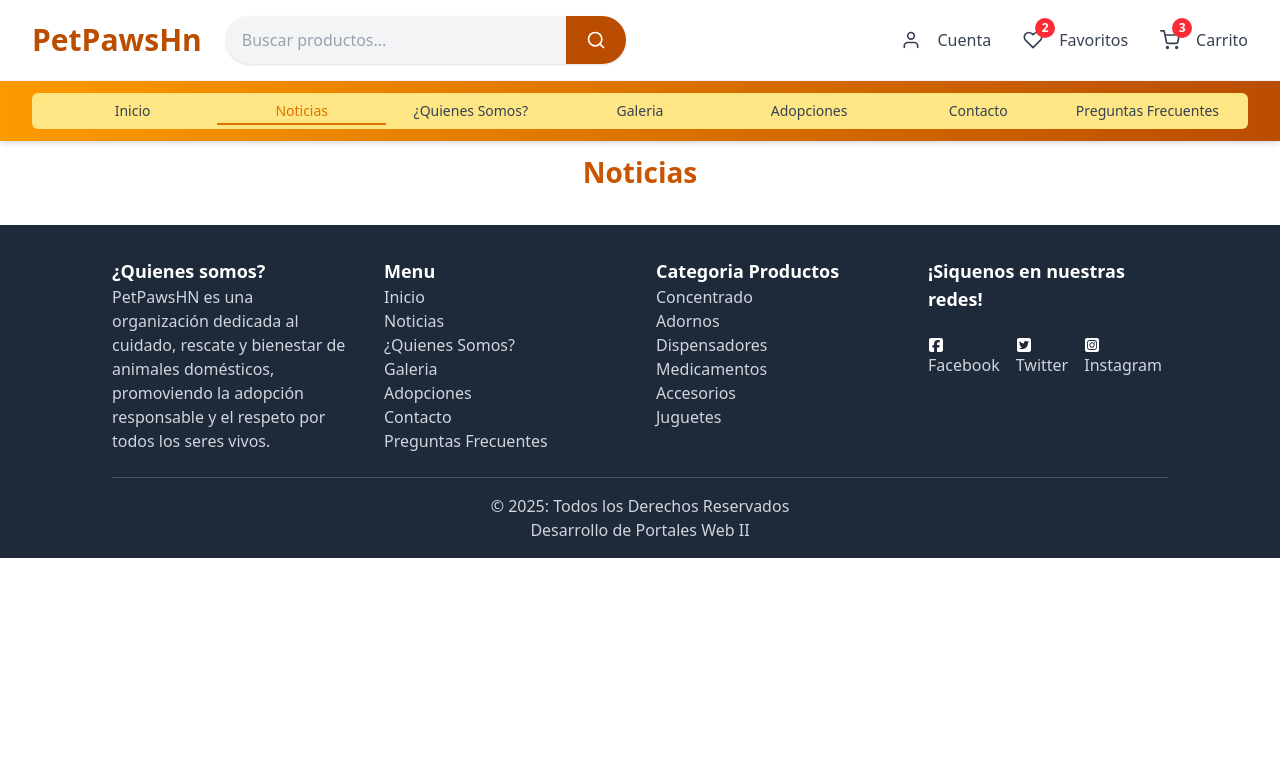
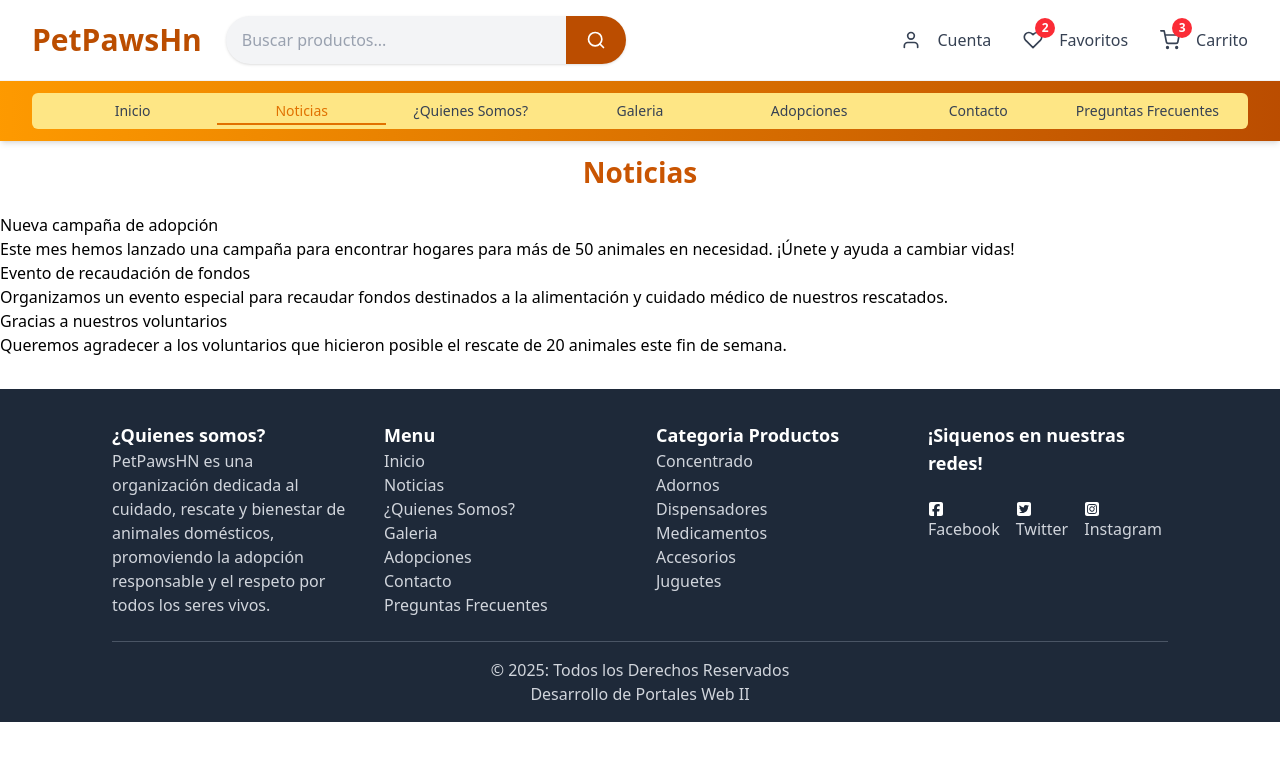
Before and after one commit to andrestdjhw/PetPawsReact, a React (Vite) app: page /noticias in a window 1280 px wide. Shown: the top 760 px of the page. Built offline with nearby package versions, Linux system fonts and the light colour scheme.

Commit message:
Update Noticias.jsx

```diff
--- a/src/pages/Noticias.jsx
+++ b/src/pages/Noticias.jsx
@@ -1,10 +1,37 @@
-import { useState } from "react"
+import { useState } from "react";
 import { useNavigate } from "react-router";
 
 export const Noticias = () => {
+    // Estado para almacenar las noticias
+    const [noticias, setNoticias] = useState([
+        {
+            id: 1,
+            titulo: "Nueva campaña de adopción",
+            contenido: "Este mes hemos lanzado una campaña para encontrar hogares para más de 50 animales en necesidad. ¡Únete y ayuda a cambiar vidas!",
+        },
+        {
+            id: 2,
+            titulo: "Evento de recaudación de fondos",
+            contenido: "Organizamos un evento especial para recaudar fondos destinados a la alimentación y cuidado médico de nuestros rescatados.",
+        },
+        {
+            id: 3,
+            titulo: "Gracias a nuestros voluntarios",
+            contenido: "Queremos agradecer a los voluntarios que hicieron posible el rescate de 20 animales este fin de semana.",
+        },
+    ]);
+
     return (
         <section className="container">
-        <h1 className="title">Noticias</h1>
+            <h1 className="title">Noticias</h1>
+            <ul className="news-list">
+                {noticias.map((noticia) => (
+                    <li key={noticia.id} className="news-item">
+                        <h2 className="news-title">{noticia.titulo}</h2>
+                        <p className="news-content">{noticia.contenido}</p>
+                    </li>
+                ))}
+            </ul>
         </section>
-    )
-}
+    );
+};
```
